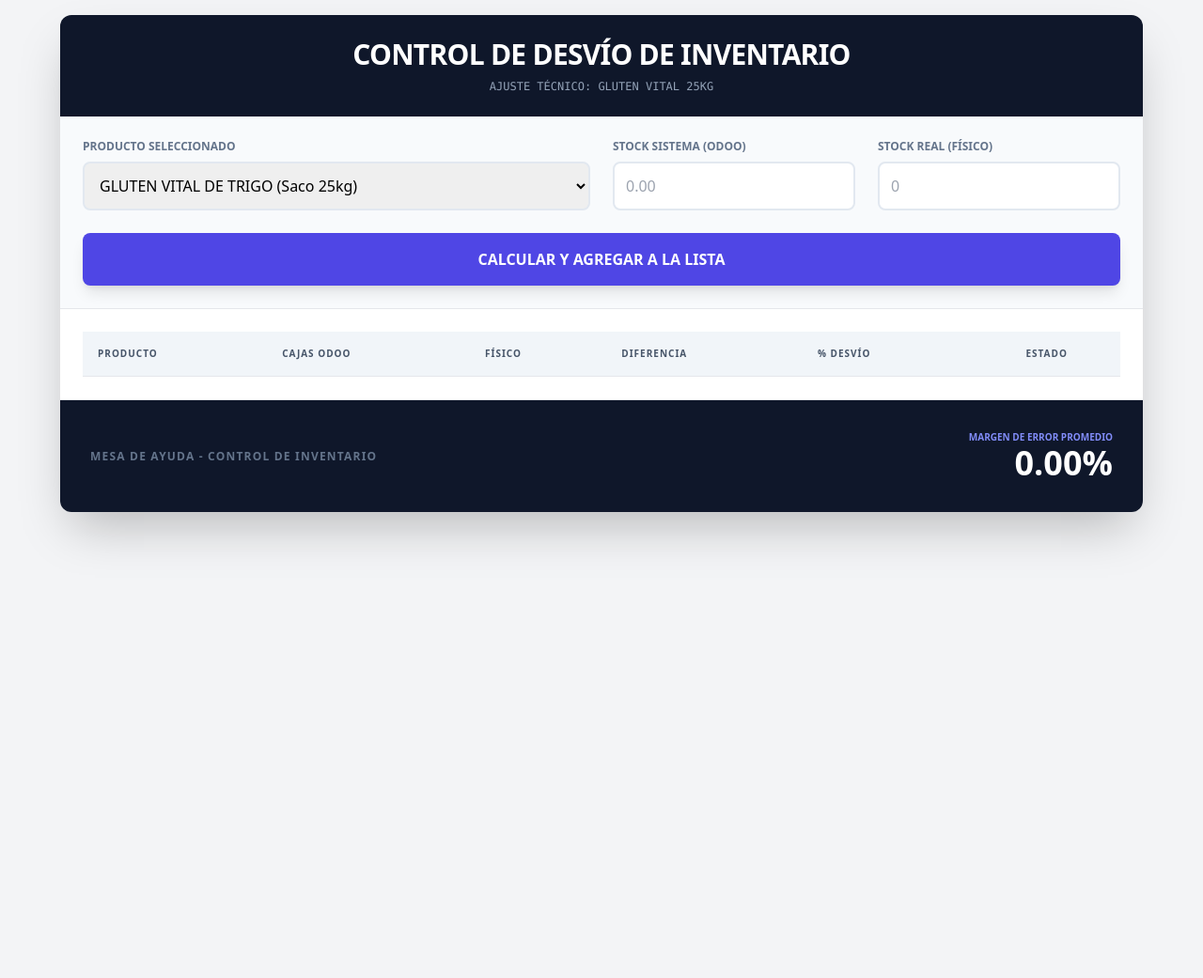
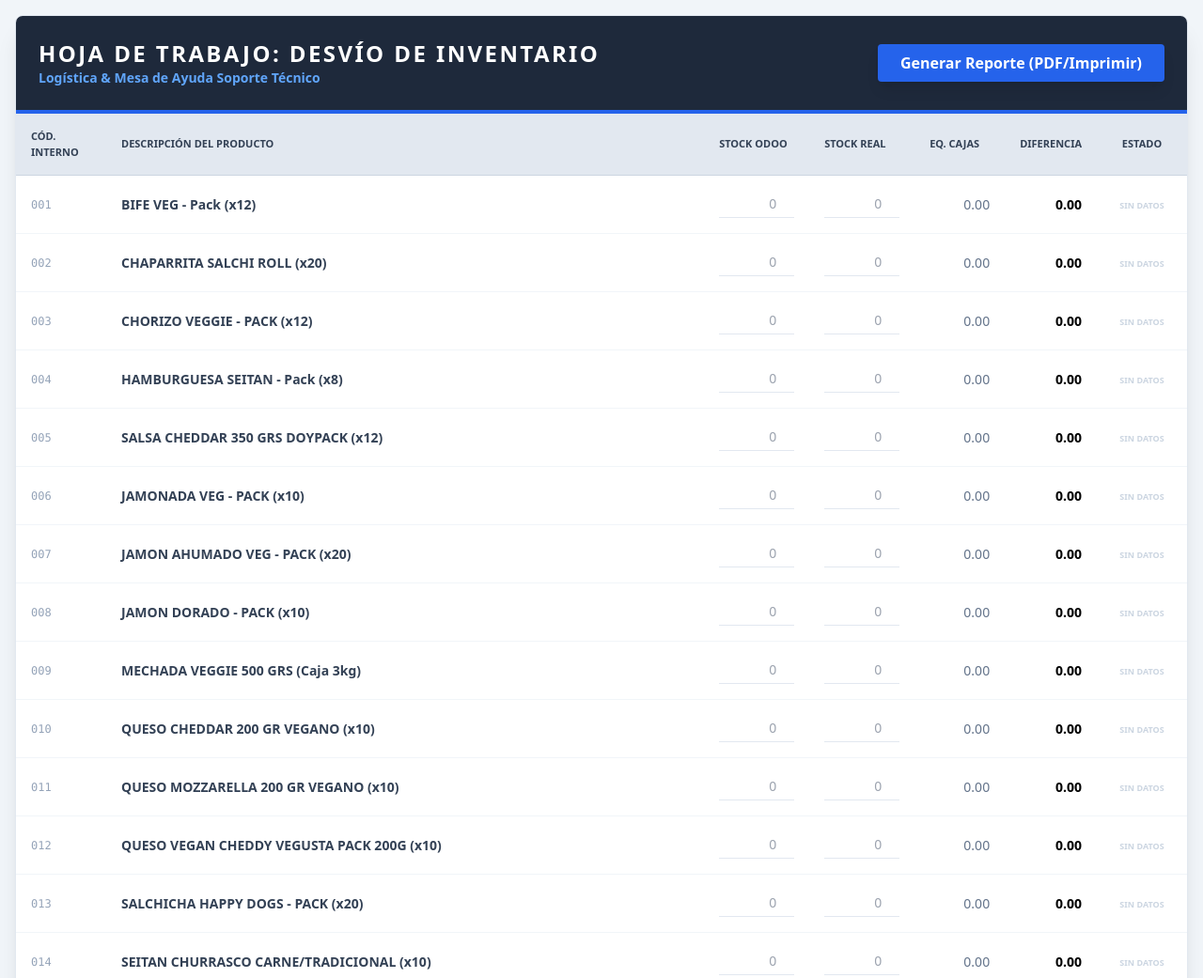
Before and after one commit to J-S-T-7/desvio-inventario, a plain HTML site: page index.html in a window 1280 px wide. Shown: the top 1041 px of the page at 94% size. Before the commit the page ends 800 px from the top, so only its background shows below. Drawn offline with nearby package versions, Linux system fonts and the light colour scheme.

Commit message:
Update index.html

```diff
--- a/index.html
+++ b/index.html
@@ -3,133 +3,168 @@
 <head>
     <meta charset="UTF-8">
     <meta name="viewport" content="width=device-width, initial-scale=1.0">
-    <title>Desvío de Inventario - Ajuste Gluten</title>
+    <title>Sistema de Control de Inventario - Reporte en Línea</title>
     <script src="https://cdn.tailwindcss.com"></script>
+    <style>
+        .input-table:focus { background-color: #f0f9ff; border-color: #0ea5e9; }
+        @media print { .no-print { display: none; } }
+    </style>
 </head>
-<body class="bg-gray-100 p-4">
-    <div class="max-w-6xl mx-auto bg-white shadow-2xl rounded-xl overflow-hidden">
-        <div class="bg-slate-900 p-6">
-            <h1 class="text-white text-3xl font-bold text-center tracking-tight">CONTROL DE DESVÍO DE INVENTARIO</h1>
-            <p class="text-slate-400 text-center mt-2 font-mono uppercase text-xs">Ajuste técnico: Gluten Vital 25kg</p>
+<body class="bg-slate-100 p-4 font-sans">
+    <div class="max-w-7xl mx-auto bg-white shadow-xl rounded-lg overflow-hidden border border-slate-200">
+        <!-- Encabezado Profesional -->
+        <div class="bg-slate-800 p-6 flex justify-between items-center border-b-4 border-blue-600">
+            <div>
+                <h1 class="text-white text-2xl font-black tracking-widest uppercase">Hoja de Trabajo: Desvío de Inventario</h1>
+                <p class="text-blue-400 text-sm font-bold">Logística & Mesa de Ayuda Soporte Técnico</p>
+            </div>
+            <div class="text-right no-print">
+                <button onclick="window.print()" class="bg-blue-600 hover:bg-blue-700 text-white px-6 py-2 rounded font-bold transition shadow-lg">
+                    Generar Reporte (PDF/Imprimir)
+                </button>
+            </div>
         </div>
 
-        <!-- Panel de Registro -->
-        <div class="p-6 bg-slate-50 border-b grid grid-cols-1 lg:grid-cols-4 gap-6">
-            <div class="lg:col-span-2">
-                <label class="block text-xs font-black text-slate-500 mb-2 uppercase">Producto Seleccionado</label>
-                <select id="producto" class="w-full p-3 border-2 border-slate-200 rounded-lg focus:border-indigo-500 outline-none transition-all font-medium">
-                    <optgroup label="Materias Primas / Gran Formato">
-                        <option value="25">GLUTEN VITAL DE TRIGO (Saco 25kg)</option>
-                        <option value="3">MECHADA VEGGIE 500 GRS (Caja 3kg)</option>
-                    </optgroup>
-                    <optgroup label="Quesos (Bloques y Granulados)">
-                        <option value="2.5">QUESOS BLOQUE / GRANULADO (Conv. 2.5kg)</option>
-                        <option value="10">QUESO VEGANO 200 GR (Pack x10)</option>
-                    </optgroup>
-                    <optgroup label="Embutidos y Hamburguesas">
-                        <option value="20">SALCHICHA / CHAPARRITA / VIENESA (Pack x20)</option>
-                        <option value="12">BIFE / CHORIZO / VEGAN ROLL (Pack x12)</option>
-                        <option value="8">HAMBURGUESA SEITAN / VEGGIEBALL (Pack x8)</option>
-                        <option value="120">VEGGIEBALL HORECA (Caja x120)</option>
-                        <option value="10">SEITAN DEL BUENO 500GR (Pack x10)</option>
-                    </optgroup>
-                    <optgroup label="Otros">
-                        <option value="6">TOFU 1kg / 500g (Pack x6)</option>
-                        <option value="1">PRODUCTOS A GRANEL (Caja x1)</option>
-                    </optgroup>
-                </select>
-            </div>
-            <div>
-                <label class="block text-xs font-black text-slate-500 mb-2 uppercase">Stock Sistema (Odoo)</label>
-                <input type="number" id="odoo" class="w-full p-3 border-2 border-slate-200 rounded-lg outline-none focus:border-indigo-500" placeholder="0.00">
-            </div>
-            <div>
-                <label class="block text-xs font-black text-slate-500 mb-2 uppercase">Stock Real (Físico)</label>
-                <input type="number" id="real" class="w-full p-3 border-2 border-slate-200 rounded-lg outline-none focus:border-indigo-500" placeholder="0">
-            </div>
-            <button onclick="registrar()" class="lg:col-span-4 bg-indigo-600 hover:bg-indigo-800 text-white font-black py-4 rounded-lg shadow-lg transition active:scale-95 uppercase">
-                Calcular y Agregar a la Lista
-            </button>
-        </div>
-
-        <!-- Tabla -->
-        <div class="p-6 overflow-x-auto">
-            <table class="w-full border-collapse">
+        <!-- Tabla de Datos Principal -->
+        <div class="overflow-x-auto">
+            <table class="w-full text-left border-collapse" id="tablaInventario">
                 <thead>
-                    <tr class="bg-slate-100 text-slate-600 text-[10px] uppercase text-left tracking-widest">
-                        <th class="p-4 border-b">Producto</th>
-                        <th class="p-4 border-b">Cajas Odoo</th>
-                        <th class="p-4 border-b">Físico</th>
-                        <th class="p-4 border-b">Diferencia</th>
-                        <th class="p-4 border-b">% Desvío</th>
-                        <th class="p-4 border-b text-center">Estado</th>
+                    <tr class="bg-slate-200 text-slate-700 text-[11px] uppercase font-black border-b border-slate-300">
+                        <th class="p-4 w-24">Cód. Interno</th>
+                        <th class="p-4">Descripción del Producto</th>
+                        <th class="p-4 w-28">Stock Odoo</th>
+                        <th class="p-4 w-28">Stock Real</th>
+                        <th class="p-4 w-24">Eq. Cajas</th>
+                        <th class="p-4 w-24">Diferencia</th>
+                        <th class="p-4 w-24 text-center">Estado</th>
                     </tr>
                 </thead>
-                <tbody id="filas" class="divide-y divide-slate-100"></tbody>
+                <tbody class="divide-y divide-slate-100 text-sm" id="cuerpoTabla">
+                    <!-- Los productos se cargan dinámicamente aquí -->
+                </tbody>
             </table>
         </div>
 
-        <!-- Footer KPI -->
-        <div class="bg-slate-900 p-8 border-t flex flex-col md:flex-row justify-between items-center text-white">
-            <span class="font-bold text-slate-500 uppercase tracking-widest text-xs">Mesa de Ayuda - Control de Inventario</span>
-            <div class="text-center md:text-right">
-                <p class="text-[10px] font-bold text-indigo-400 uppercase">Margen de Error Promedio</p>
-                <p id="kpi" class="text-4xl font-black">0.00%</p>
+        <!-- Resumen de Totales -->
+        <div class="bg-slate-50 p-6 border-t flex flex-col md:flex-row justify-between items-center gap-6">
+            <div class="text-slate-500 text-xs italic max-w-md">
+                * El cálculo de cajas se basa en el divisor técnico de cada producto (25kg para Gluten, 120 para Veggieball Horeca, etc.).
+            </div>
+            <div class="flex gap-8">
+                <div class="text-right">
+                    <p class="text-slate-400 text-[10px] font-bold uppercase">Productos con Faltante</p>
+                    <p id="totalFaltantes" class="text-2xl font-black text-rose-600">0</p>
+                </div>
+                <div class="text-right border-l pl-8">
+                    <p class="text-slate-400 text-[10px] font-bold uppercase">Precisión Global</p>
+                    <p id="precisionKpi" class="text-4xl font-black text-slate-800">100%</p>
+                </div>
             </div>
         </div>
     </div>
 
     <script>
-        let historialDesvios = [];
+        // Lista consolidada de productos basada en tu tabla de contenido real
+        const productos = [
+            { cod: '001', nom: 'BIFE VEG - Pack (x12)', div: 12 },
+            { cod: '002', nom: 'CHAPARRITA SALCHI ROLL (x20)', div: 20 },
+            { cod: '003', nom: 'CHORIZO VEGGIE - PACK (x12)', div: 12 },
+            { cod: '004', nom: 'HAMBURGUESA SEITAN - Pack (x8)', div: 8 },
+            { cod: '005', nom: 'SALSA CHEDDAR 350 GRS DOYPACK (x12)', div: 12 },
+            { cod: '006', nom: 'JAMONADA VEG - PACK (x10)', div: 10 },
+            { cod: '007', nom: 'JAMON AHUMADO VEG - PACK (x20)', div: 20 },
+            { cod: '008', nom: 'JAMON DORADO - PACK (x10)', div: 10 },
+            { cod: '009', nom: 'MECHADA VEGGIE 500 GRS (Caja 3kg)', div: 3 },
+            { cod: '010', nom: 'QUESO CHEDDAR 200 GR VEGANO (x10)', div: 10 },
+            { cod: '011', nom: 'QUESO MOZZARELLA 200 GR VEGANO (x10)', div: 10 },
+            { cod: '012', nom: 'QUESO VEGAN CHEDDY VEGUSTA PACK 200G (x10)', div: 10 },
+            { cod: '013', nom: 'SALCHICHA HAPPY DOGS - PACK (x20)', div: 20 },
+            { cod: '014', nom: 'SEITAN CHURRASCO CARNE/TRADICIONAL (x10)', div: 10 },
+            { cod: '015', nom: 'SEITAN TROCITOS CARNE/TRADICIONAL (x10)', div: 10 },
+            { cod: '016', nom: 'TOFU VEGUSTA 1kg / 500g (x6)', div: 6 },
+            { cod: '017', nom: 'VEGAN ROLL PACK 10 UNID (x12)', div: 12 },
+            { cod: '018', nom: 'VEGGIEBALL DOYPACK 8 UNID (x8)', div: 8 },
+            { cod: '019', nom: 'VEGGIEBALL HORECA (x120)', div: 120 },
+            { cod: '020', nom: 'VIENESA VEGGIE - PACK (x20)', div: 20 },
+            { cod: '021', nom: 'GLUTEN VITAL DE TRIGO (Saco 25kg)', div: 25 },
+            { cod: '022', nom: 'QUESOS BLOQUE/GRANULADO (Conv. 2.5kg)', div: 2.5 }
+        ];
 
-        function registrar() {
-            const prod = document.getElementById('producto');
-            const nombre = prod.options[prod.selectedIndex].text;
-            const divisor = parseFloat(prod.value);
-            const odoo = parseFloat(document.getElementById('odoo').value);
-            const real = parseFloat(document.getElementById('real').value);
+        function cargarTabla() {
+            const tbody = document.getElementById('cuerpoTabla');
+            productos.forEach((p, index) => {
+                const tr = document.createElement('tr');
+                tr.className = "hover:bg-slate-50 transition-colors group";
+                tr.innerHTML = `
+                    <td class="p-4 font-mono text-slate-400 text-xs">${p.cod}</td>
+                    <td class="p-4 font-bold text-slate-700">${p.nom}</td>
+                    <td class="p-4">
+                        <input type="number" oninput="actualizarFila(${index}, this.value, 'odoo')"
+                        class="w-full p-1 border-b border-slate-200 outline-none focus:border-blue-500 bg-transparent text-right font-medium" placeholder="0">
+                    </td>
+                    <td class="p-4">
+                        <input type="number" oninput="actualizarFila(${index}, this.value, 'real')"
+                        class="w-full p-1 border-b border-slate-200 outline-none focus:border-blue-500 bg-transparent text-right font-medium" placeholder="0">
+                    </td>
+                    <td class="p-4 text-right text-slate-500 font-medium" id="cajas-${index}">0.00</td>
+                    <td class="p-4 text-right font-bold" id="dif-${index}">0.00</td>
+                    <td class="p-4 text-center" id="status-${index}">
+                        <span class="text-[9px] font-black text-slate-300 uppercase">Sin Datos</span>
+                    </td>
+                `;
+                tbody.appendChild(tr);
+            });
+        }
 
-            if (isNaN(odoo) || isNaN(real)) return alert("Por favor, ingresa valores válidos.");
+        let datosTemp = productos.map(() => ({ odoo: 0, real: 0 }));
 
-            const cajasTeoricas = odoo / divisor;
-            const diferencia = real - cajasTeoricas;
-            const porcentaje = cajasTeoricas === 0 ? 0 : (diferencia / cajasTeoricas);
+        function actualizarFila(idx, valor, campo) {
+            datosTemp[idx][campo] = parseFloat(valor) || 0;
+            const p = productos[idx];
+            const d = datosTemp[idx];
 
-            let estilo = "bg-emerald-100 text-emerald-800";
-            let etiqueta = "OK";
+            const cajasOdoo = d.odoo / p.div;
+            const diferencia = d.real - cajasOdoo;
 
-            if (Math.abs(porcentaje) > 0.001) { // Tolerancia mínima
-                if (porcentaje > 0) {
-                    estilo = "bg-amber-100 text-amber-800";
-                    etiqueta = "SOBRANTE";
+            // Actualizar visual
+            document.getElementById(`cajas-${idx}`).innerText = cajasOdoo.toFixed(2);
+            const elDif = document.getElementById(`dif-${idx}`);
+            elDif.innerText = diferencia.toFixed(2);
+            elDif.className = `p-4 text-right font-bold ${diferencia < 0 ? 'text-rose-600' : 'text-blue-600'}`;
+
+            const elStatus = document.getElementById(`status-${idx}`);
+            if (d.odoo > 0 || d.real > 0) {
+                if (Math.abs(diferencia) < 0.01) {
+                    elStatus.innerHTML = '<span class="bg-emerald-100 text-emerald-700 px-2 py-0.5 rounded text-[9px] font-black uppercase">OK</span>';
+                } else if (diferencia < 0) {
+                    elStatus.innerHTML = '<span class="bg-rose-100 text-rose-700 px-2 py-0.5 rounded text-[9px] font-black uppercase">FALTANTE</span>';
                 } else {
-                    estilo = "bg-rose-100 text-rose-800";
-                    etiqueta = "FALTANTE";
+                    elStatus.innerHTML = '<span class="bg-sky-100 text-sky-700 px-2 py-0.5 rounded text-[9px] font-black uppercase">SOBRANTE</span>';
                 }
             }
+            calcularGlobales();
+        }
 
-            const tr = `
-                <tr class="hover:bg-slate-50 transition-colors">
-                    <td class="p-4 font-bold text-slate-800">${nombre}</td>
-                    <td class="p-4 text-slate-500">${cajasTeoricas.toFixed(2)}</td>
-                    <td class="p-4 font-black text-slate-900">${real}</td>
-                    <td class="p-4 font-bold ${diferencia < 0 ? 'text-rose-600' : 'text-emerald-600'}">${diferencia.toFixed(2)}</td>
-                    <td class="p-4 font-mono font-bold">${(porcentaje * 100).toFixed(2)}%</td>
-                    <td class="p-4 text-center">
-                        <span class="px-3 py-1 rounded-full text-[10px] font-black uppercase ${estilo}">${etiqueta}</span>
-                    </td>
-                </tr>
-            `;
+        function calcularGlobales() {
+            let faltantes = 0;
+            let sumDifAbs = 0;
+            let sumCajas = 0;
 
-            document.getElementById('filas').insertAdjacentHTML('afterbegin', tr);
-            historialDesvios.push(Math.abs(porcentaje));
+            datosTemp.forEach((d, idx) => {
+                const cajas = d.odoo / productos[idx].div;
+                const dif = d.real - cajas;
+                if (dif < -0.01) faltantes++;
+                sumDifAbs += Math.abs(dif);
+                sumCajas += cajas;
+            });
 
-            const promedio = (historialDesvios.reduce((a, b) => a + b, 0) / historialDesvios.length) * 100;
-            document.getElementById('kpi').innerText = promedio.toFixed(2) + "%";
+            document.getElementById('totalFaltantes').innerText = faltantes;
+            const precision = sumCajas === 0 ? 100 : Math.max(0, 100 - (sumDifAbs / sumCajas * 100));
+            document.getElementById('precisionKpi').innerText = precision.toFixed(1) + "%";
+            document.getElementById('precisionKpi').className = `text-4xl font-black ${precision < 95 ? 'text-rose-600' : 'text-slate-800'}`;
+        }
 
-            document.getElementById('odoo').value = "";
-            document.getElementById('real').value = "";
-        }
+        window.onload = cargarTabla;
     </script>
 </body>
 </html>
```
